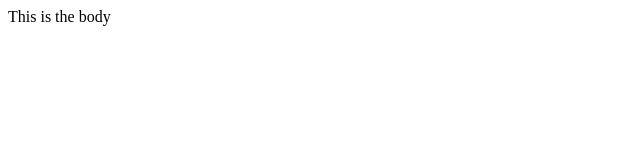
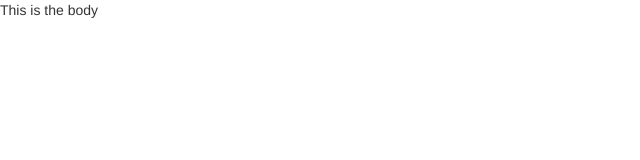
Before and after one commit to coryd4ng/wait-and-eat, a plain HTML site: page src/index.html in a window 1280 px wide. Shown: the full height of the page, 0-640 px from the left. Drawn offline with nearby package versions, Linux system fonts and the light colour scheme.

Commit message:
Add Bootstrap and jQuery

```diff
--- a/src/index.html
+++ b/src/index.html
@@ -1,13 +1,23 @@
 <!doctype html>
-<html ng-app="app">
+<html lang="en" ng-app="app">
 
 <head>
     <meta charset="utf-8">
     <title>Wait and Eat</title>
+
+    <!-- Bootstrap latest compiled and minified CSS -->
+    <link rel="stylesheet" href="https://maxcdn.bootstrapcdn.com/bootstrap/3.3.6/css/bootstrap.min.css" integrity="sha384-1q8mTJOASx8j1Au+a5WDVnPi2lkFfwwEAa8hDDdjZlpLegxhjVME1fgjWPGmkzs7" crossorigin="anonymous">
+
+    <!-- Optional theme -->
+    <link rel="stylesheet" href="https://maxcdn.bootstrapcdn.com/bootstrap/3.3.6/css/bootstrap-theme.min.css" integrity="sha384-fLW2N01lMqjakBkx3l/M9EahuwpSfeNvV63J5ezn3uZzapT0u7EYsXMjQV+0En5r" crossorigin="anonymous">
 </head>
 
 <body>
     This is the body
+
+    <!-- Third-party JS-->
+    <script src="https://ajax.googleapis.com/ajax/libs/jquery/1.11.3/jquery.min.js"></script>
+    <script src="https://maxcdn.bootstrapcdn.com/bootstrap/3.3.6/js/bootstrap.min.js" integrity="sha384-0mSbJDEHialfmuBBQP6A4Qrprq5OVfW37PRR3j5ELqxss1yVqOtnepnHVP9aJ7xS" crossorigin="anonymous"></script>
 </body>
 
 </html>
```
